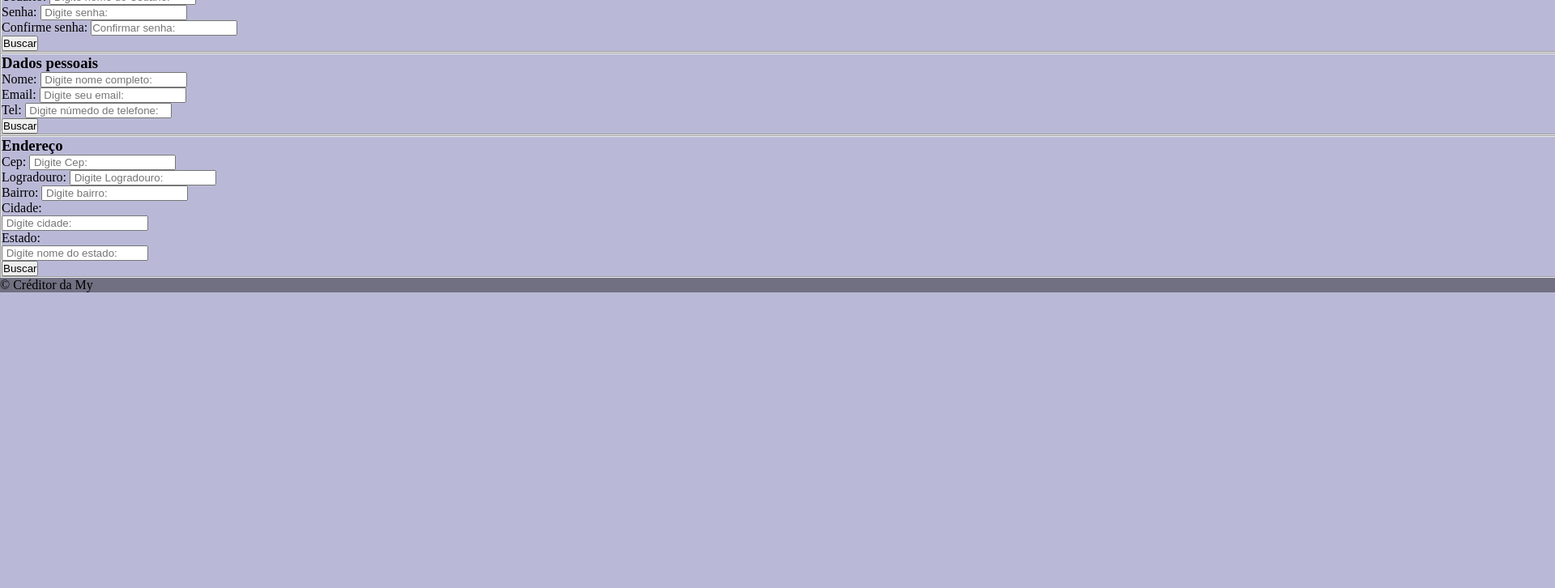
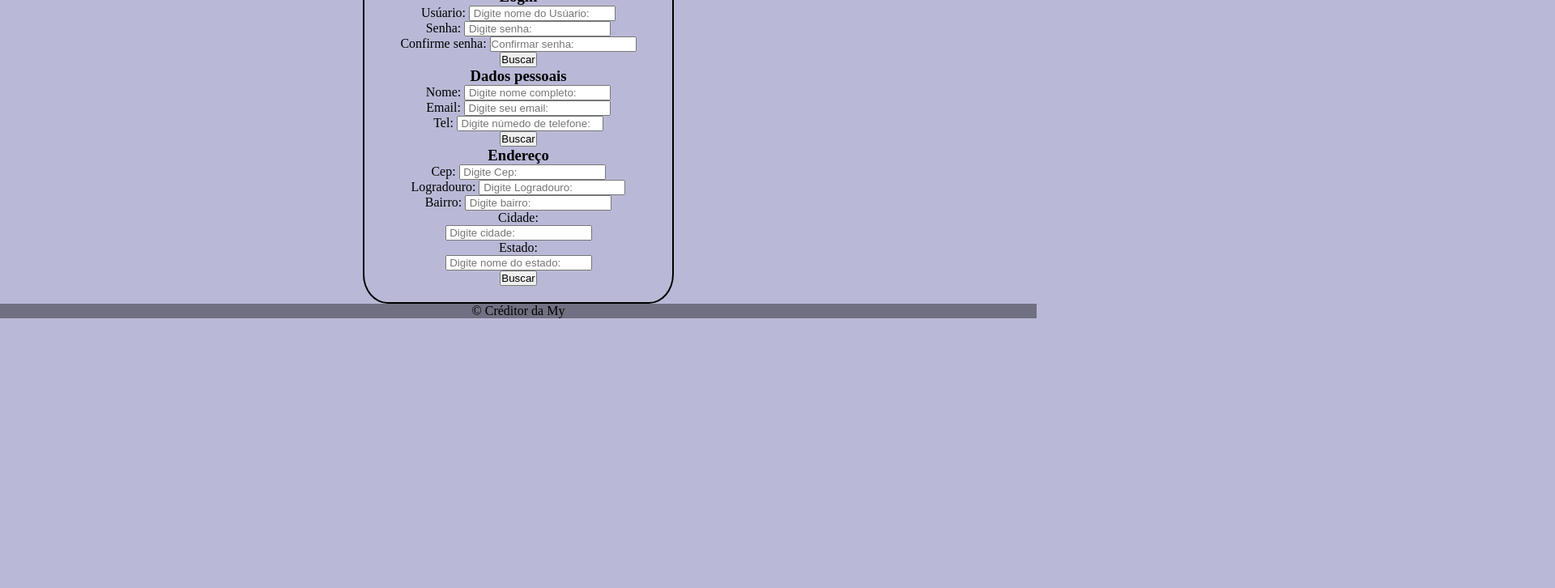
Before and after one commit to MylenaClimaco/SiteFormulario, a plain HTML site: page index.html in a window 1280 px wide. Shown: the part 74-800 px from the top of the page at 81% size, 1920 px wide, since content can reach past the window. Drawn offline with Linux system fonts and the light colour scheme; a script that the page names is missing.

Commit message:
commit.siteFormulario

```diff
--- a/CSS/style.css
+++ b/CSS/style.css
@@ -1,17 +1,43 @@
-*{
+* {
     margin: 0;
     padding: 0;
     box-sizing: border-box;
 }
-body{
+
+body {
     background-color: rgba(109, 109, 173, 0.479);
-    width: 600%;
+    text-align: center;
+
 
 }
-h1{
+
+h1 {
     background-color: rgb(69, 69, 202);
+    margin: 0 auto;
 }
-footer{
+
+footer {
 
     background-color: rgba(0, 0, 0, 0.397);
 }
+
+fieldset {
+    height: 45%;
+    width: 30%;
+    display: flex;
+    flex-direction: column;
+    align-content: center;
+    border: solid 2pt;
+    border-radius: 2pt;
+    border: 10% 15% color(srgb rgb(40, 29, 29) rgb(1, 25, 1) rgb(3, 3, 26));
+    transition: 2s;
+    border-radius: 8%;
+    margin: 0 auto;
+    padding-top: 20px;
+    padding-right: 20px;
+    padding-bottom: 20px;
+    padding-left: 20px;
+}
+button{
+    text-align: center;
+}
--- a/index.html
+++ b/index.html
@@ -9,8 +9,9 @@
 </head>
 
 <body>
-    <h1>Formulário de Teste</h1>
-    <fieldset>
+   <fieldset>
+     <h1>Formulário de Teste</h1>
+
         <h3>Login</h3>
         <form class="dados" id="dados">
             <label for=""> Usúario:</label>
@@ -21,9 +22,9 @@
             <input type="password" id="confirm-password" placeholder="Confirmar senha:"><br>
             <button id="button">Buscar</button>
         </form>
-    </fieldset>
 
-    <fieldset>
+
+
         <h3>Dados pessoais</h3>
         <form class="dadosPes" id="dadosPes">
             <label for=""> Nome:</label>
@@ -34,9 +35,9 @@
             <input type="tel" id="tel" placeholder=" Digite númedo de telefone:"><br>
             <button id="button2">Buscar</button>
         </form>
-    </fieldset>
 
-    <fieldset>
+
+
         <h3>Endereço</h3>
         <form class="dadosCid" id="dadosCid">
             <label for=""> Cep:</label>
```
